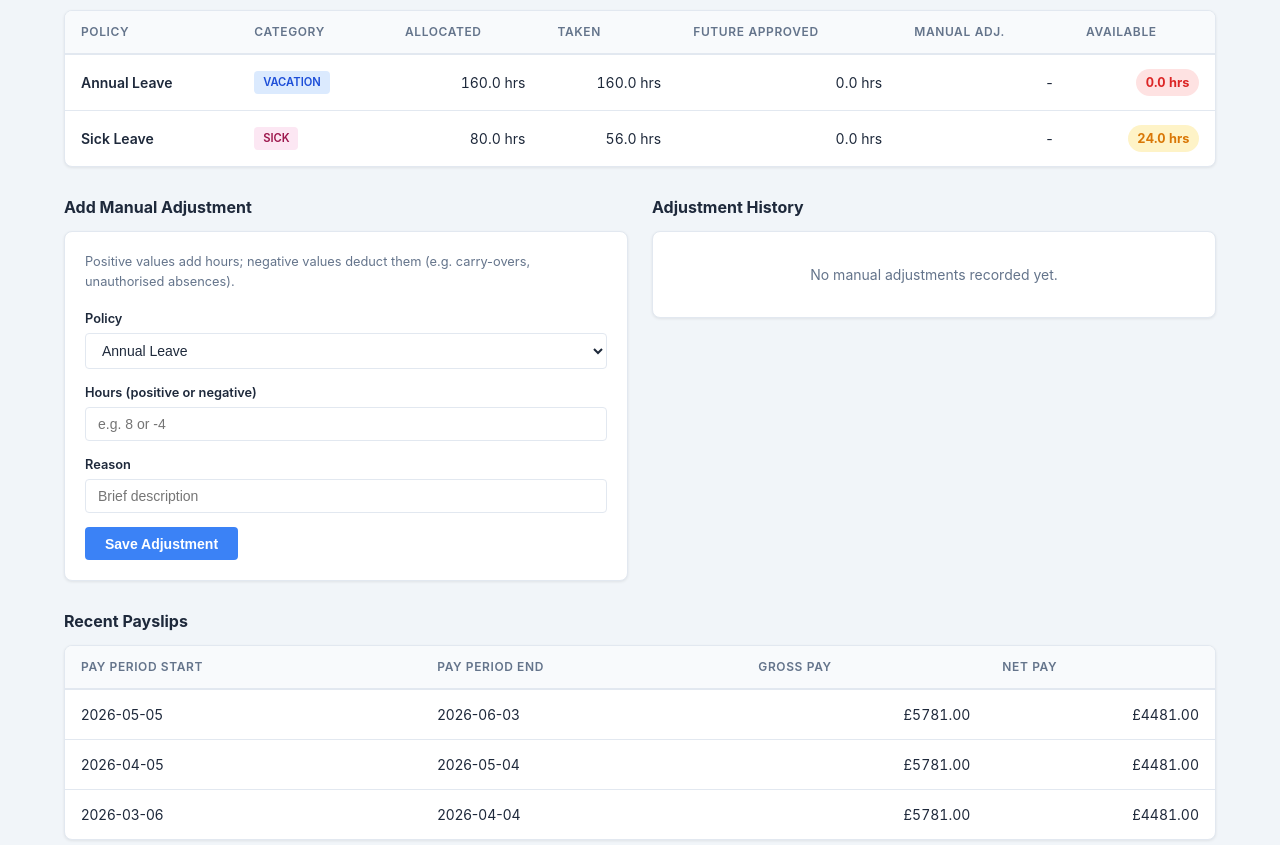
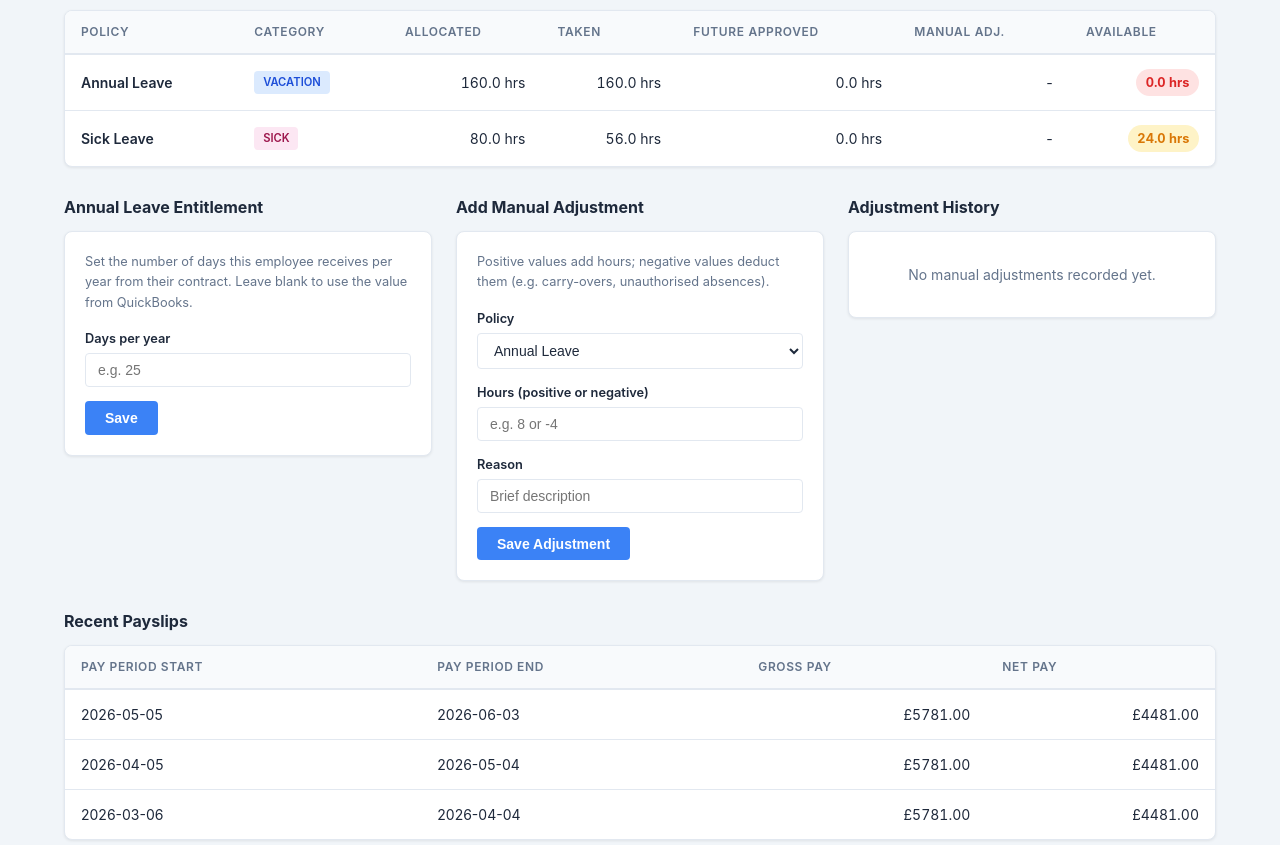
Before and after one commit to t22far/app, a Flask app: page /employee/emp-007 in a window 1280 px wide. Shown: the part 236-1081 px from the top of the page. Run offline with Flask 3, Linux system fonts and the light colour scheme; data comes from the database, SQL or seed files in the repository; data that the repository does not hold is empty.

Commit message:
Add per-employee annual leave entitlement
Each employee can now have their contracted leave days set directly on
their profile page. The entitlement overrides the accrued_hours value
from QuickBooks for VACATION policies in both the dashboard summary and
the per-policy breakdown.

- models.py: entitlement_days (REAL, nullable) on EmployeeCache
- app.py: _entitlement_hours() helper; POST /employee/<id>/entitlement
  route; entitlement applied in both _build_employee_summary() and the
  employee_detail policy breakdown; inline ALTER TABLE migration for
  existing SQLite databases
- employee_detail.html: entitlement form card alongside manual adjustments
- style.css: three-col-grid for the employee detail action cards

https://claude.ai/code/session_01J2hekFfDJAd1Fx5unr96Sm

```diff
--- a/app.py
+++ b/app.py
@@ -65,9 +65,22 @@ def _balance_colour(available: float) -> str:
     return "balance-red"
 
 
+_HOURS_PER_DAY = 8.0
+
+
+def _entitlement_hours(employee: EmployeeCache) -> float | None:
+    if employee.entitlement_days is not None:
+        return employee.entitlement_days * _HOURS_PER_DAY
+    return None
+
+
 def _build_employee_summary(employee: EmployeeCache) -> dict:
     timeoff_rows = TimeoffCache.query.filter_by(employee_id=employee.id).all()
-    total_allocated = sum(r.accrued_hours for r in timeoff_rows)
+    ent_hours = _entitlement_hours(employee)
+    total_allocated = sum(
+        ent_hours if (ent_hours is not None and r.category == "VACATION") else r.accrued_hours
+        for r in timeoff_rows
+    ) if timeoff_rows else (ent_hours or 0.0)
     total_taken = sum(r.used_hours for r in timeoff_rows)
     total_future = sum(r.scheduled_hours for r in timeoff_rows)
     manual_adj = (
@@ -89,6 +102,16 @@ def _build_employee_summary(employee: EmployeeCache) -> dict:
 
 def create_tables_and_seed() -> None:
     db.create_all()
+    # Add entitlement_days column if upgrading from an older schema
+    with db.engine.connect() as conn:
+        cols = [row[1] for row in conn.execute(
+            db.text("PRAGMA table_info(employee_cache)")
+        )]
+        if "entitlement_days" not in cols:
+            conn.execute(db.text(
+                "ALTER TABLE employee_cache ADD COLUMN entitlement_days REAL"
+            ))
+            conn.commit()
     if EmployeeCache.query.count() == 0:
         _sync_from_qbo()
 
@@ -114,6 +137,7 @@ def employee_detail(emp_id: str) -> str:
         flash("Employee not found.", "error")
         return redirect(url_for("dashboard"))
     timeoff_rows = TimeoffCache.query.filter_by(employee_id=emp_id).all()
+    ent_hours = _entitlement_hours(employee)
     policy_rows = []
     for row in timeoff_rows:
         manual_adj = (
@@ -124,11 +148,13 @@ def employee_detail(emp_id: str) -> str:
             )
             .scalar()
         )
-        avail = row.accrued_hours - row.used_hours - row.scheduled_hours + manual_adj
+        allocated = (ent_hours if ent_hours is not None and row.category == "VACATION"
+                     else row.accrued_hours)
+        avail = allocated - row.used_hours - row.scheduled_hours + manual_adj
         policy_rows.append({
             "policy_name": row.policy_name,
             "category": row.category,
-            "allocated": row.accrued_hours,
+            "allocated": allocated,
             "taken": row.used_hours,
             "future": row.scheduled_hours,
             "manual_adj": manual_adj,
@@ -150,6 +176,31 @@ def employee_detail(emp_id: str) -> str:
         payslips=payslips,
         policies=policies_for_form,
     )
+
+
+@app.route("/employee/<emp_id>/entitlement", methods=["POST"])
+def set_entitlement(emp_id: str) -> str:
+    employee = db.session.get(EmployeeCache, emp_id)
+    if employee is None:
+        flash("Employee not found.", "error")
+        return redirect(url_for("dashboard"))
+    days_str = request.form.get("entitlement_days", "").strip()
+    if days_str == "":
+        employee.entitlement_days = None
+        db.session.commit()
+        flash(f"Entitlement cleared for {employee.full_name()}.", "success")
+    else:
+        try:
+            days = float(days_str)
+            if days < 0:
+                raise ValueError
+        except ValueError:
+            flash("Entitlement must be a positive number of days.", "error")
+            return redirect(url_for("employee_detail", emp_id=emp_id))
+        employee.entitlement_days = days
+        db.session.commit()
+        flash(f"Entitlement set to {days:g} days for {employee.full_name()}.", "success")
+    return redirect(url_for("employee_detail", emp_id=emp_id))
 
 
 @app.route("/employee/<emp_id>/adjust", methods=["POST"])
--- a/models.py
+++ b/models.py
@@ -22,6 +22,7 @@ class EmployeeCache(db.Model):
     status = db.Column(db.String(32), nullable=False, default="ACTIVE")
     job_title = db.Column(db.String(128))
     department = db.Column(db.String(128))
+    entitlement_days = db.Column(db.Float, nullable=True)  # annual leave days from contract
     last_synced = db.Column(db.DateTime, nullable=False, default=datetime.datetime.utcnow)
 
     def full_name(self) -> str:
--- a/static/style.css
+++ b/static/style.css
@@ -72,7 +72,9 @@ a:hover { text-decoration: underline; }
 .btn-link:hover { color: var(--accent-dark); text-decoration: none; }
 .section-title { font-size: 1rem; font-weight: 700; margin-bottom: .75rem; margin-top: .25rem; }
 .two-col-grid { display: grid; grid-template-columns: 1fr 1fr; gap: 1.5rem; align-items: start; }
-@media (max-width: 768px) { .two-col-grid { grid-template-columns: 1fr; } }
+.three-col-grid { display: grid; grid-template-columns: 1fr 1fr 1fr; gap: 1.5rem; align-items: start; }
+@media (max-width: 960px) { .three-col-grid { grid-template-columns: 1fr 1fr; } }
+@media (max-width: 768px) { .two-col-grid, .three-col-grid { grid-template-columns: 1fr; } }
 .form-card { padding: 1.25rem; }
 .form-hint { font-size: .8rem; color: var(--text-muted); margin-bottom: 1rem; line-height: 1.6; }
 .adjust-form { display: flex; flex-direction: column; gap: .875rem; }
--- a/templates/employee_detail.html
+++ b/templates/employee_detail.html
@@ -32,7 +32,22 @@
     {% endfor %}
   </tbody>
 </table></div></div>
-<div class="two-col-grid">
+<div class="three-col-grid">
+  <div>
+    <h2 class="section-title">Annual Leave Entitlement</h2>
+    <div class="card form-card">
+      <p class="form-hint">Set the number of days this employee receives per year from their contract. Leave blank to use the value from QuickBooks.</p>
+      <form method="POST" action="{{ url_for('set_entitlement', emp_id=employee.id) }}" class="adjust-form">
+        <div class="form-group">
+          <label for="entitlement_days">Days per year</label>
+          <input type="number" name="entitlement_days" id="entitlement_days"
+                 step="0.5" min="0" placeholder="e.g. 25"
+                 value="{{ employee.entitlement_days | int if employee.entitlement_days is not none else '' }}" />
+        </div>
+        <button type="submit" class="btn-primary">Save</button>
+      </form>
+    </div>
+  </div>
   <div>
     <h2 class="section-title">Add Manual Adjustment</h2>
     <div class="card form-card">
```
